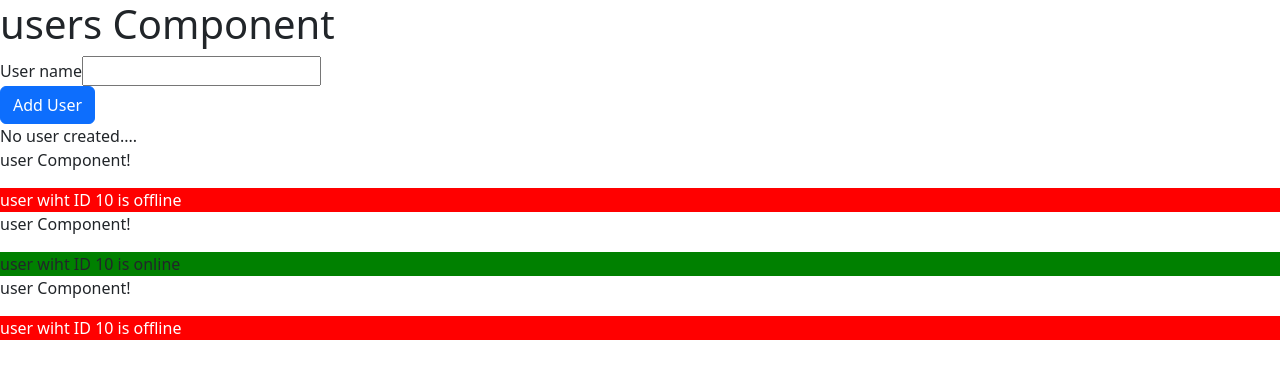
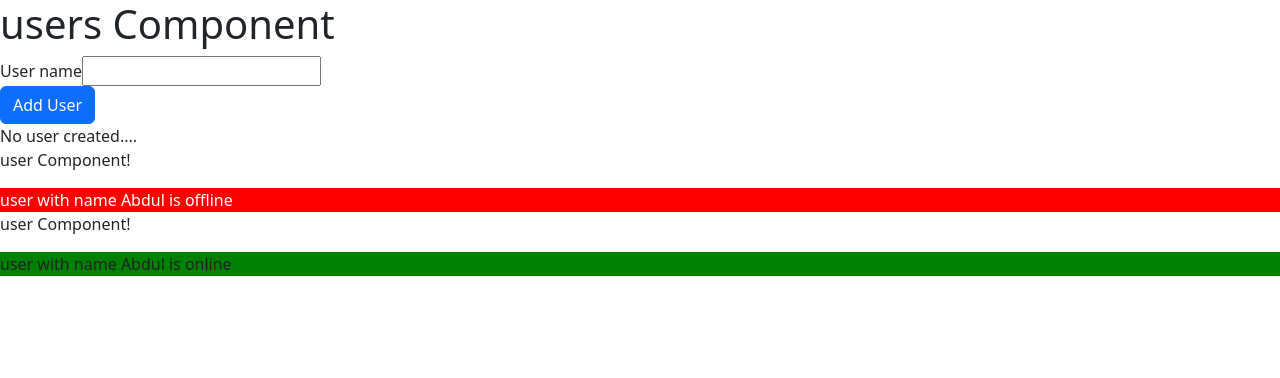
Before and after one commit to gittudemo/Angular-concepts, an Angular app: page / in a window 1280 px wide. Shown: the top 378 px of the page. Built offline with nearby package versions, Linux system fonts and the light colour scheme.

Commit message:
ngFor Directive to change the display the user components

```diff
--- a/src/app/user/user.component.html
+++ b/src/app/user/user.component.html
@@ -3,5 +3,5 @@
  <div
  [ngStyle]="{'background-color' : getColor()}"
  [ngClass]=" { offline : status === 'offline'}">
- user wiht ID {{userId}} is {{getuserStatus() }}
+ user with name Abdul is {{getuserStatus() }}
 </div>
--- a/src/app/users/users.component.html
+++ b/src/app/users/users.component.html
@@ -16,6 +16,4 @@ class="btn btn-primary"
 <ng-template #nouser>
   <div>No user created....</div>
 </ng-template>
-<app-user></app-user>
-<app-user></app-user>
-<app-user></app-user>
+<app-user *ngFor="let user of users"></app-user>
--- a/src/app/users/users.component.ts
+++ b/src/app/users/users.component.ts
@@ -7,9 +7,10 @@ import { Component } from '@angular/core';
 })
 export class UsersComponent {
   allowNewUser : boolean = false;
-  changeUserStatus = 'Not Created...';
+  //changeUserStatus = 'Not Created...';
   userName = '';
   isUserCreated = false;
+  users = ['user1','user2'];
 
 
   constructor() {
@@ -23,7 +24,8 @@ export class UsersComponent {
 
   onChangeUserStatus() {
     this.isUserCreated = !this.isUserCreated;
-    this.changeUserStatus = 'User Created....'
+    //this.changeUserStatus = 'User Created....';
+    this.users.push(this.userName);
   }
 
   onUpdateUSer(ev : Event) {
```
